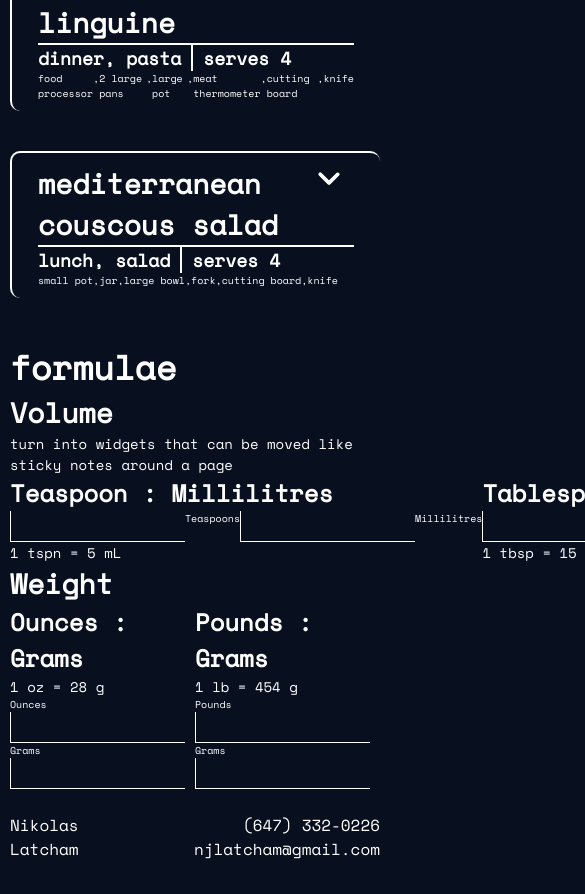
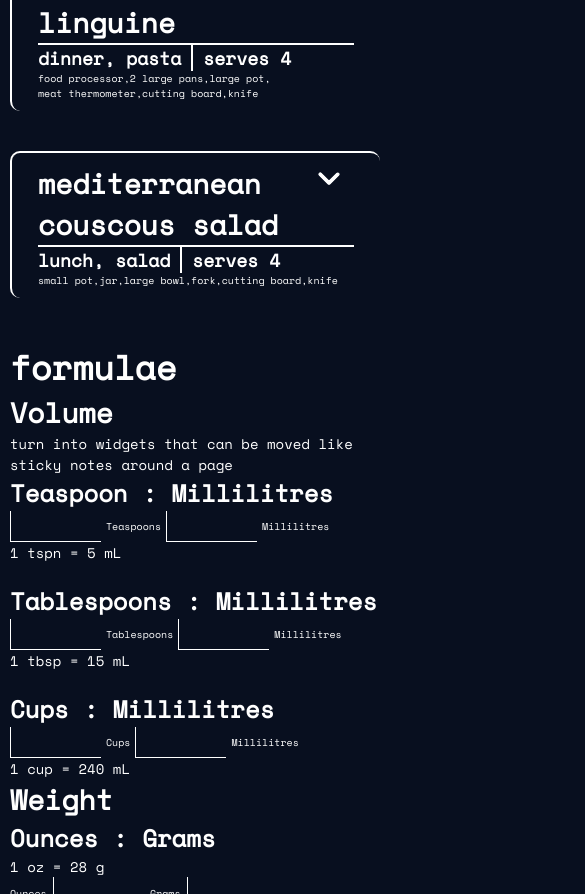
Before and after one commit to njlatcham/nikolaslatcham.com, a plain HTML site: page recipes.html in a window 390 px wide. Shown: the part 1106-2000 px from the top of the page, 585 px wide, since content can reach past the window. Before the commit the page ends 1979 px from the top, so only its background shows below. Drawn offline with nearby package versions, Linux system fonts and the light colour scheme.

Commit message:
Stop horizontal scrolling and tidy recipe ingredients
- Converter units and inputs wrap instead of overflowing the page
- Recipe cards stack ingredients above steps on narrow screens
- Skill labels grow with long names instead of spilling past the edge
- Equipment line, step headers and ingredient rows can wrap on phones
- Keep the sub-recipe chevron on screen on small phones
- Move colours like red and white into ingredient types

Co-Authored-By: Claude Opus 5.5 <noreply@anthropic.com>

```diff
--- a/css/index.css
+++ b/css/index.css
@@ -161,7 +161,9 @@
 }
 
 .skills__label {
-  width: 75px;
+  /* min-width, not width: long names like "JavaScript" widen the label
+     instead of spilling past the edge of the page. */
+  min-width: 75px;
   padding-top: 1rem;
   text-align: center;
 }
--- a/css/recipes.css
+++ b/css/recipes.css
@@ -31,6 +31,7 @@
 .recipe__meta,
 .recipe__equipment {
   display: flex;
+  flex-wrap: wrap;
 }
 
 .recipe__toggle {
@@ -72,6 +73,22 @@
   justify-content: space-between;
   width: 60%;
   padding-left: 2rem;
+}
+
+/* Stack ingredients above steps on narrow screens. */
+@media (max-width: 750px) {
+  .recipe__body {
+    flex-direction: column;
+  }
+
+  .recipe__ingredients,
+  .recipe__steps {
+    width: 100%;
+  }
+
+  .recipe__steps {
+    padding-left: 0;
+  }
 }
 
 
@@ -146,6 +163,18 @@
   transform: rotate(180deg);
 }
 
+@media (max-width: 750px) {
+  .ingredient__row {
+    flex-wrap: wrap;
+  }
+}
+
+@media (max-width: 450px) {
+  .ingredient__toggle {
+    left: -46px;
+  }
+}
+
 
 /* Sub-recipe: the collapsible recipe inside an optional ingredient */
 
@@ -168,6 +197,16 @@
   justify-content: space-between;
   padding-left: 1.6rem;
   margin: 0 0 0 1.8rem;
+}
+
+@media (max-width: 750px) {
+  .sub-recipe {
+    padding: 0 0 0 1rem;
+  }
+
+  .sub-recipe__item {
+    flex-wrap: wrap;
+  }
 }
 
 
@@ -230,10 +269,38 @@
   list-style: circle;
 }
 
+/* Let the ingredient chips drop below the title on narrow screens. */
+@media (max-width: 750px) {
+  .step__header {
+    flex-wrap: wrap;
+  }
+}
+
+/* On the smallest screens a long title may wrap; the chips are already on
+   their own row by then, so no gap opens up beside it. */
+@media (max-width: 450px) {
+  .step__header h6 {
+    flex-shrink: 1;
+  }
+}
+
 
 /* Converter: unit conversion inputs */
 
-.converter__grid,
+/* Units wrap onto new rows instead of running off the side of the page. */
+.converter__grid {
+  display: flex;
+  flex-wrap: wrap;
+  gap: 2rem;
+}
+
 .converter__fields {
   display: flex;
+  flex-wrap: wrap;
+  align-items: center;
+  gap: 0.5rem;
 }
+
+.converter__input {
+  width: 8rem;
+}
--- a/recipes.html
+++ b/recipes.html
@@ -53,9 +53,9 @@
             <div>
               <h4>Teaspoon : Millilitres</h4>
               <div class="converter__fields">
-                <input type="number" id="teaspoon-millilitre" name="teaspoon-millilitre" size="5">
+                <input class="converter__input" type="number" id="teaspoon-millilitre" name="teaspoon-millilitre" size="5">
                 <label for="teaspoon-millilitre">Teaspoons</label>
-                <input type="number" id="millilitre-teaspoon" name="millilitre-teaspoon" size="5">
+                <input class="converter__input" type="number" id="millilitre-teaspoon" name="millilitre-teaspoon" size="5">
                 <label for="millilitre-teaspoon">Millilitres</label>
               </div>
               <p>1 tspn = 5 mL</p>
@@ -64,9 +64,9 @@
             <div>
               <h4>Tablespoons : Millilitres</h4>
               <div class="converter__fields">
-                <input type="number" id="tablespoon-millilitre" name="tablespoon-millilitre">
+                <input class="converter__input" type="number" id="tablespoon-millilitre" name="tablespoon-millilitre">
                 <label for="tablespoon-millilitre">Tablespoons</label>
-                <input type="number" id="millilitre-tablespoon" name="millilitre-tablespoon">
+                <input class="converter__input" type="number" id="millilitre-tablespoon" name="millilitre-tablespoon">
                 <label for="millilitre-tablespoon">Millilitres</label>
               </div>
               <p>1 tbsp = 15 mL</p>
@@ -75,9 +75,9 @@
             <div>
               <h4>Cups : Millilitres</h4>
               <div class="converter__fields">
-                <input type="number" id="cup-millilitre" name="cup-millilitre">
+                <input class="converter__input" type="number" id="cup-millilitre" name="cup-millilitre">
                 <label for="cup-millilitre">Cups</label>
-                <input type="number" id="millilitre-cup" name="millilitre-cup">
+                <input class="converter__input" type="number" id="millilitre-cup" name="millilitre-cup">
                 <label for="millilitre-cup">Millilitres</label>
               </div>
               <p>1 cup = 240 mL</p>
@@ -93,9 +93,9 @@
               <p>1 oz = 28 g</p>
               <div>
                 <label for="ounce-gram">Ounces</label>
-                <input type="number" id="ounce-gram" name="ounce-gram">
+                <input class="converter__input" type="number" id="ounce-gram" name="ounce-gram">
                 <label for="gram-ounce">Grams</label>
-                <input type="number" id="gram-ounce" name="gram-ounce">
+                <input class="converter__input" type="number" id="gram-ounce" name="gram-ounce">
               </div>
             </div>
 
@@ -104,9 +104,9 @@
               <p>1 lb = 454 g</p>
               <div>
                 <label for="pound-gram">Pounds</label>
-                <input type="number" id="pound-gram" name="pound-gram">
+                <input class="converter__input" type="number" id="pound-gram" name="pound-gram">
                 <label for="gram-pound">Grams</label>
-                <input type="number" id="gram-pound" name="gram-pound">
+                <input class="converter__input" type="number" id="gram-pound" name="gram-pound">
               </div>
             </div>
           </div>
--- a/scripts/recipes.json
+++ b/scripts/recipes.json
@@ -904,10 +904,10 @@
 				"quantity": []
 			},
 			{
-				"name": "red bell pepper",
-				"descriptors": [
-					{
-						"types": [],
+				"name": "bell pepper",
+				"descriptors": [
+					{
+						"types": ["red"],
 						"size": [],
 						"piece": [],
 						"other": []
@@ -924,10 +924,10 @@
 				]
 			},
 			{
-				"name": "white onion",
-				"descriptors": [
-					{
-						"types": [],
+				"name": "onion",
+				"descriptors": [
+					{
+						"types": ["white"],
 						"size": [],
 						"piece": [],
 						"other": []
@@ -1004,10 +1004,10 @@
 				]
 			},
 			{
-				"name": "roasted red pepper",
-				"descriptors": [
-					{
-						"types": [],
+				"name": "pepper",
+				"descriptors": [
+					{
+						"types": ["roasted", "red"],
 						"size": [],
 						"piece": [],
 						"other": ["or calabrian chilies"]
@@ -1287,10 +1287,10 @@
 				]
 			},
 			{
-				"name": "red onion",
-				"descriptors": [
-					{
-						"types": [],
+				"name": "onion",
+				"descriptors": [
+					{
+						"types": ["red"],
 						"size": [],
 						"piece": [],
 						"other": []
```
